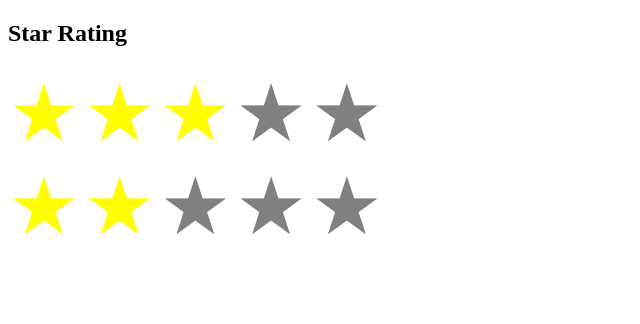
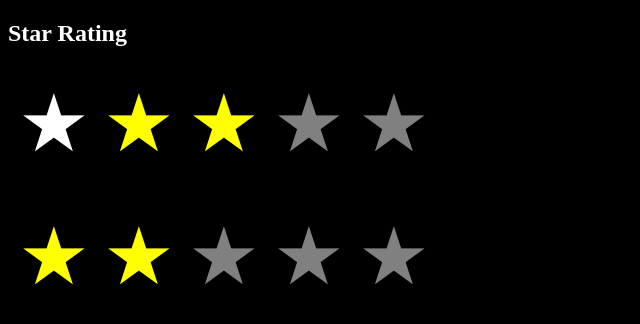
Before and after one commit to masayafunakoshi1/JS-Star-Rating-Component, a plain HTML site: page index.html in a window 1280 px wide. Shown: the whole page, without its empty margins (0-640 px from the left). Drawn offline with Linux system fonts and the light colour scheme.

Commit message:
Style Changes

```diff
--- a/index.html
+++ b/index.html
@@ -10,7 +10,7 @@
 <body>
     <h2>Star Rating</h2>
     <div id="rater-1" class="star-rater" data-rating="3" role="rater">
-        <span class="star" data-value="1">&#9733;</span>
+        <span class="star" data-value="1"><div class="star-div">&#9733;</div></span>
         <span class="star" data-value="2">&#9733;</span>
         <span class="star" data-value="3">&#9733;</span>
         <span class="star" data-value="4">&#9733;</span>
--- a/styles.css
+++ b/styles.css
@@ -1,5 +1,36 @@
+* {
+  background-color: black;
+  color: white;
+}
+
+.star-rater {
+  display: flex;
+  flex-direction: row;
+  justify-content: space-around;
+  max-width: 60%;
+  position: absolute;
+}
+
+.star-rater span {
+  max-width: 65px;
+  max-height: auto;
+  margin: 10px;
+}
+
+#rater-1 {
+}
+
+#rater-2 {
+  top: 200px;
+}
+
 .star-rater .star {
   font-size: 5rem;
   color: gray;
   cursor: pointer;
 }
+.star:hover {
+  font-size: 5.2rem;
+  transform: scale(1.2);
+  transition: 300ms;
+}
```
